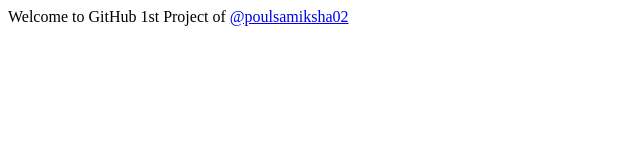
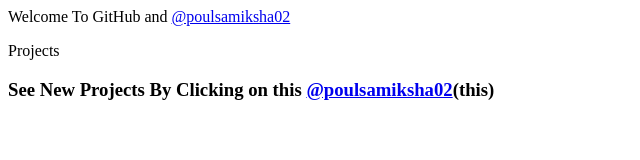
Before and after one commit to poulsamiksha02/github1, a plain HTML site: page welcome code/index.html in a window 1280 px wide. Shown: the whole page, without its empty margins (0-640 px from the left). Drawn offline with Linux system fonts and the light colour scheme.

Commit message:
Update index.html

```diff
--- a/welcome code/index.html
+++ b/welcome code/index.html
@@ -2,10 +2,11 @@
 <html lang="en">
 <head>
     <meta charset="UTF-8">
-    <meta name="viewport" content="width=device-width, initial-scale=1.0">
+    <meta name="viewport" content="width=1.0, initial-scale=1.0">
     <title>Document</title>
 </head>
 <body>
-    Welcome to GitHub 1st Project of <a href="https://github.com/poulsamiksha02">@poulsamiksha02</a>
+    Welcome To GitHub and <a href="https://github.com/poulsamiksha02">@poulsamiksha02</a> <p>Projects</p>
+    <h3>See New Projects By Clicking on this <a href="https://github.com/poulsamiksha02">@poulsamiksha02</a>(this)</h3>
 </body>
 </html>
```
